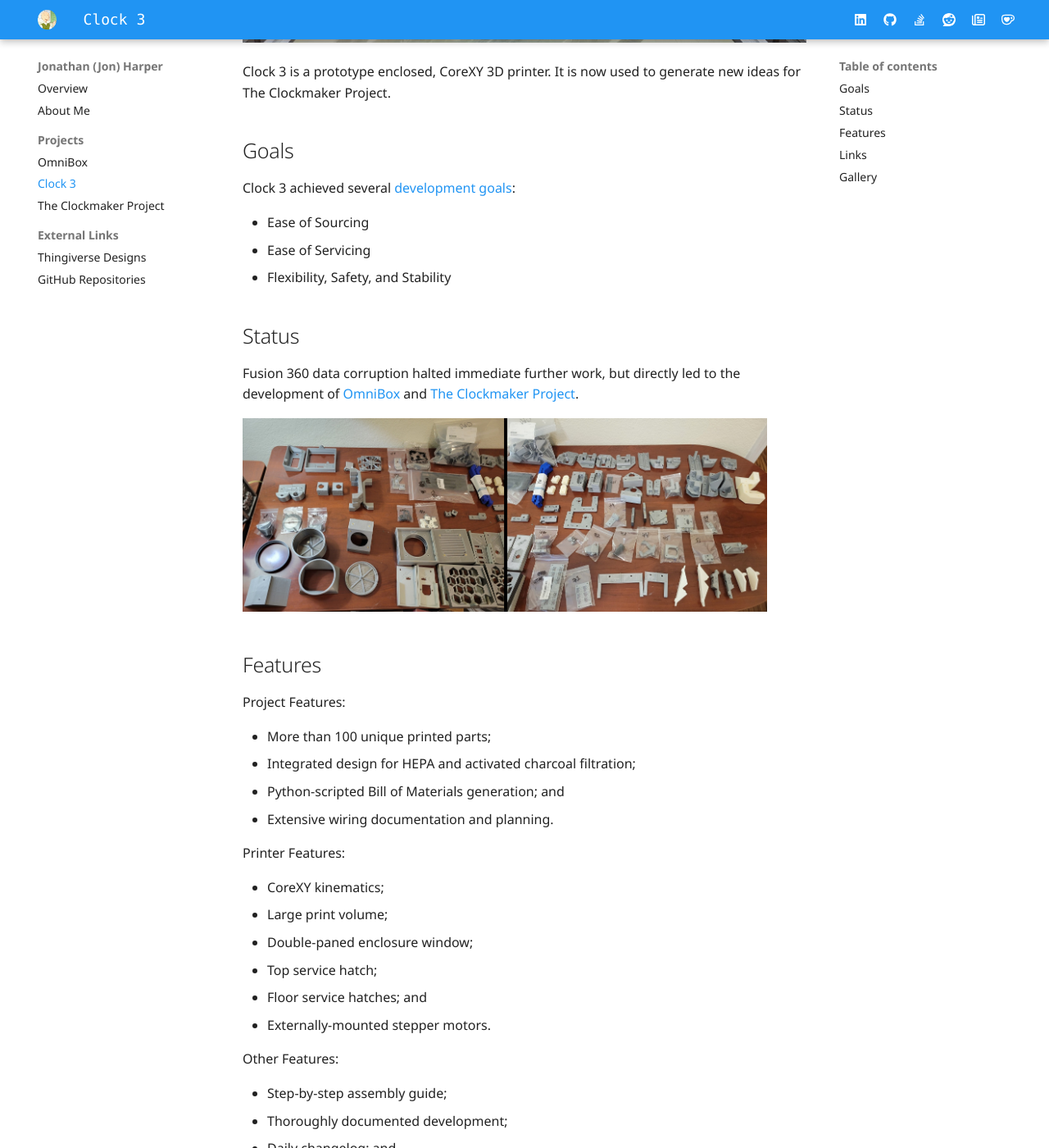
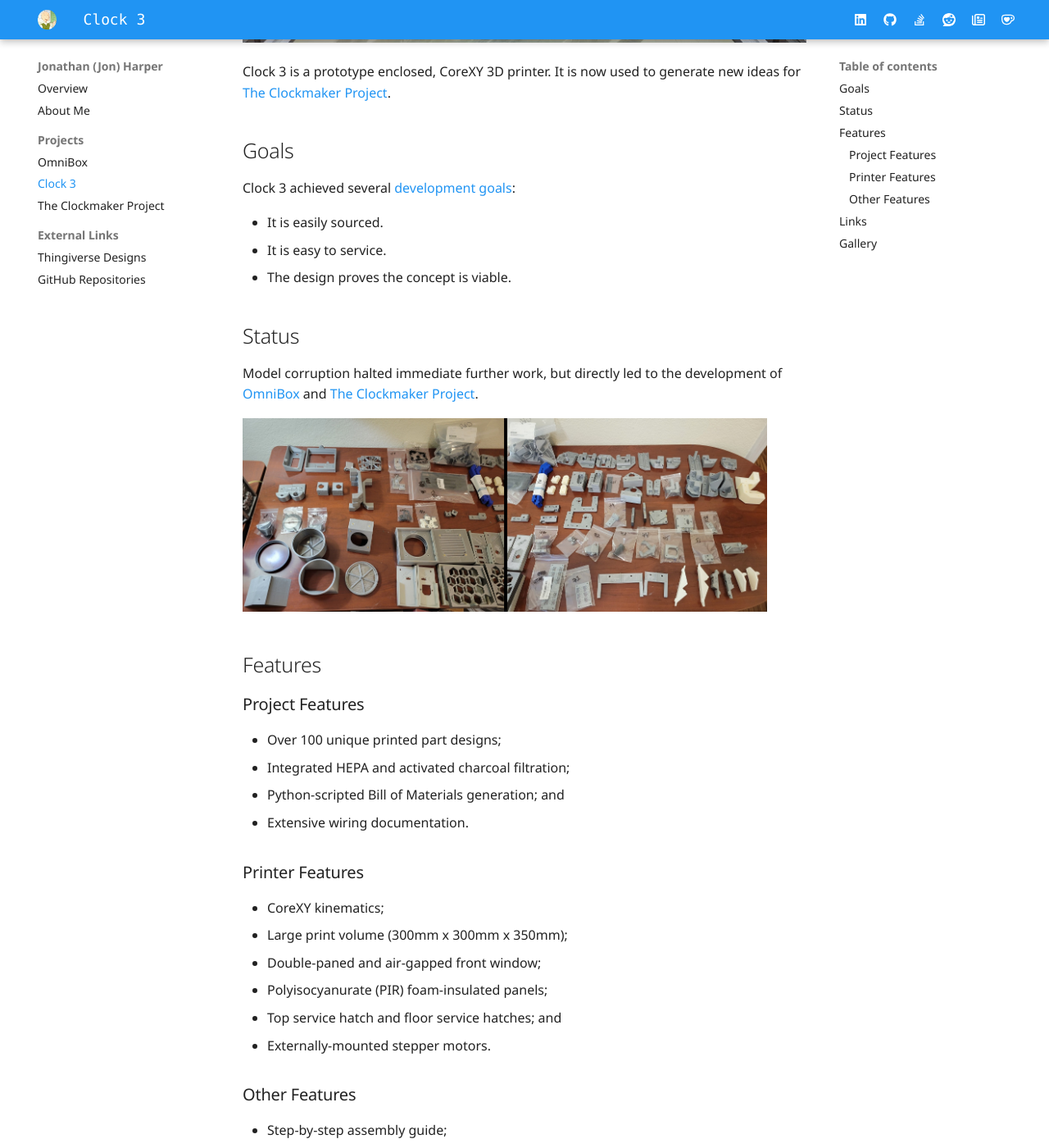
Before and after one commit to jon-harper/jon-harper.github.io, an MkDocs documentation site: the page built from docs/projects/clock3.md, in a window 1280 px wide and 1400 px high, scrolled down 515 px. Shown: the whole window at 82% size. Built offline with MkDocs 1.6.1 and Material for MkDocs 9.7.7, drawn with Linux system fonts in a browser that asks for light colours; some of the changed text lies outside the part shown.

Commit message:
copy editing

```diff
--- a/docs/projects/clock3.md
+++ b/docs/projects/clock3.md
@@ -7,50 +7,46 @@ date: 2022-06-16
 
 ![Clock 3 Benchy](assets/clock3_benchy.jpg){ data-title="Clock 3 and an ABS Benchy" data-description="A Benchy printed in ABS plastic during Winter, 2021. This milestone demonstrated working kinematics, insulation, and air filtration"}
 
-Clock 3 is a prototype enclosed, CoreXY 3D printer. It is now used to generate new ideas for The Clockmaker Project.
+Clock 3 is a prototype enclosed, CoreXY 3D printer. It is now used to generate new ideas for [The Clockmaker Project](clockmaker.md).
 
 ## Goals
 
-<!-- ![front render](../img/clock3/render1.png){width="300px"}
-
-![side render with the panel off](../img/clock3/render2.png){width="300px"} -->
-
 Clock 3 achieved several [development goals](https://jon-harper.github.io/clock-3/about/goals/):
 
-- Ease of Sourcing
-- Ease of Servicing
-- Flexibility, Safety, and Stability
+- It is easily sourced.
+- It is easy to service.
+- The design proves the concept is viable.
 
 ## Status
 
-Fusion 360 data corruption halted immediate further work, but directly led to the development of [OmniBox][omnibox] and [The Clockmaker Project][clockmaker].
+Model corruption halted immediate further work, but directly led to the development of [OmniBox][omnibox] and [The Clockmaker Project][clockmaker].
 
 ![all printed parts on a table](../img/clock3/all_parts.jpg){ width="640px" data-title="Over 100 Unique Printed Parts" data-description="Nearly all of these parts were designed between September of 2021 and May of 2022" }
 
 ## Features
 
-Project Features:
+### Project Features
 
-- More than 100 unique printed parts;
-- Integrated design for HEPA and activated charcoal filtration;
+- Over 100 unique printed part designs;
+- Integrated HEPA and activated charcoal filtration;
 - Python-scripted Bill of Materials generation; and
-- Extensive wiring documentation and planning.
+- Extensive wiring documentation.
 
-Printer Features:
+### Printer Features
 
 - CoreXY kinematics;
-- Large print volume;
-- Double-paned enclosure window;
-- Top service hatch;
-- Floor service hatches; and
+- Large print volume (300mm x 300mm x 350mm);
+- Double-paned and air-gapped front window;
+- Polyisocyanurate (PIR) foam-insulated panels;
+- Top service hatch and floor service hatches; and
 - Externally-mounted stepper motors.
 
-Other Features:
+### Other Features
 
 - Step-by-step assembly guide;
-- Thoroughly documented development;
+- Fully documented assembly;
 - Daily changelog; and
-- Git-based Klipper configuration.
+- git-based Klipper configuration.
 
 ## Links
 
```
